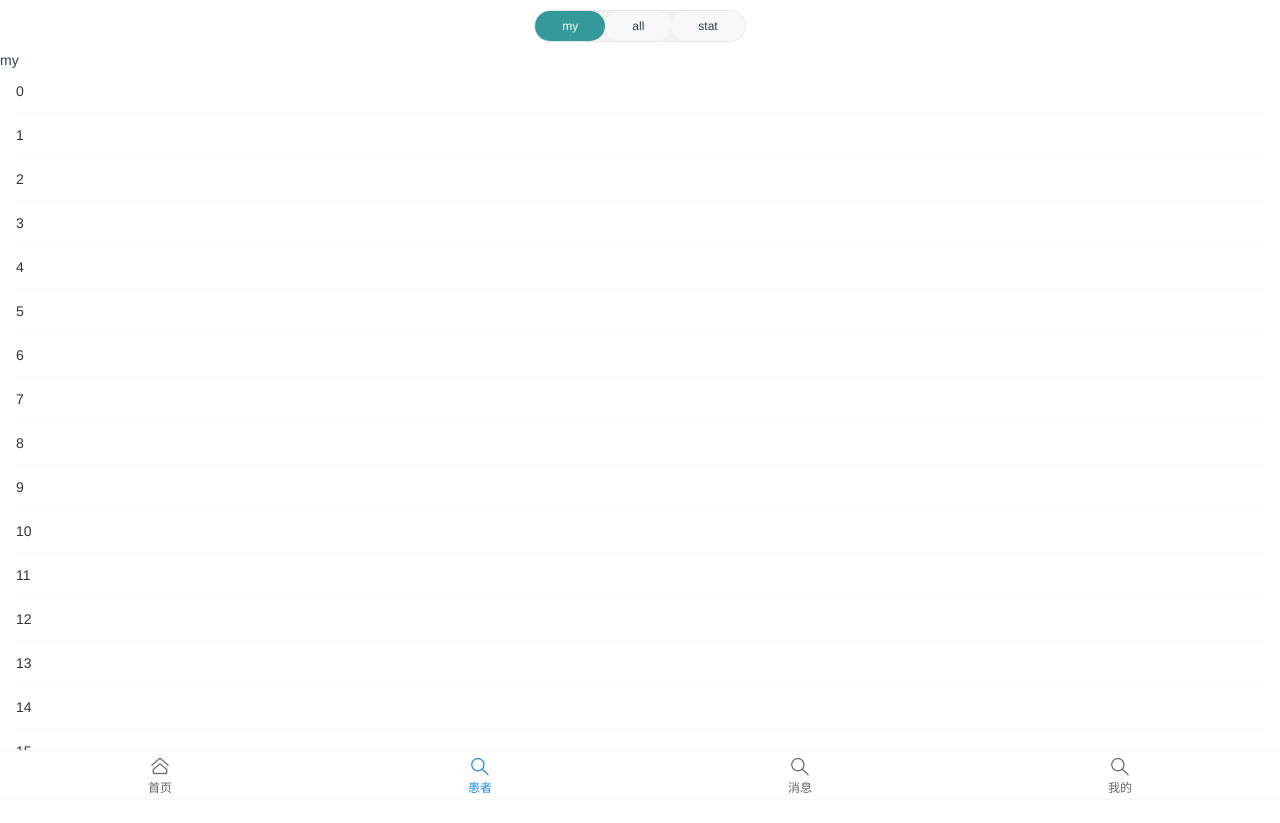
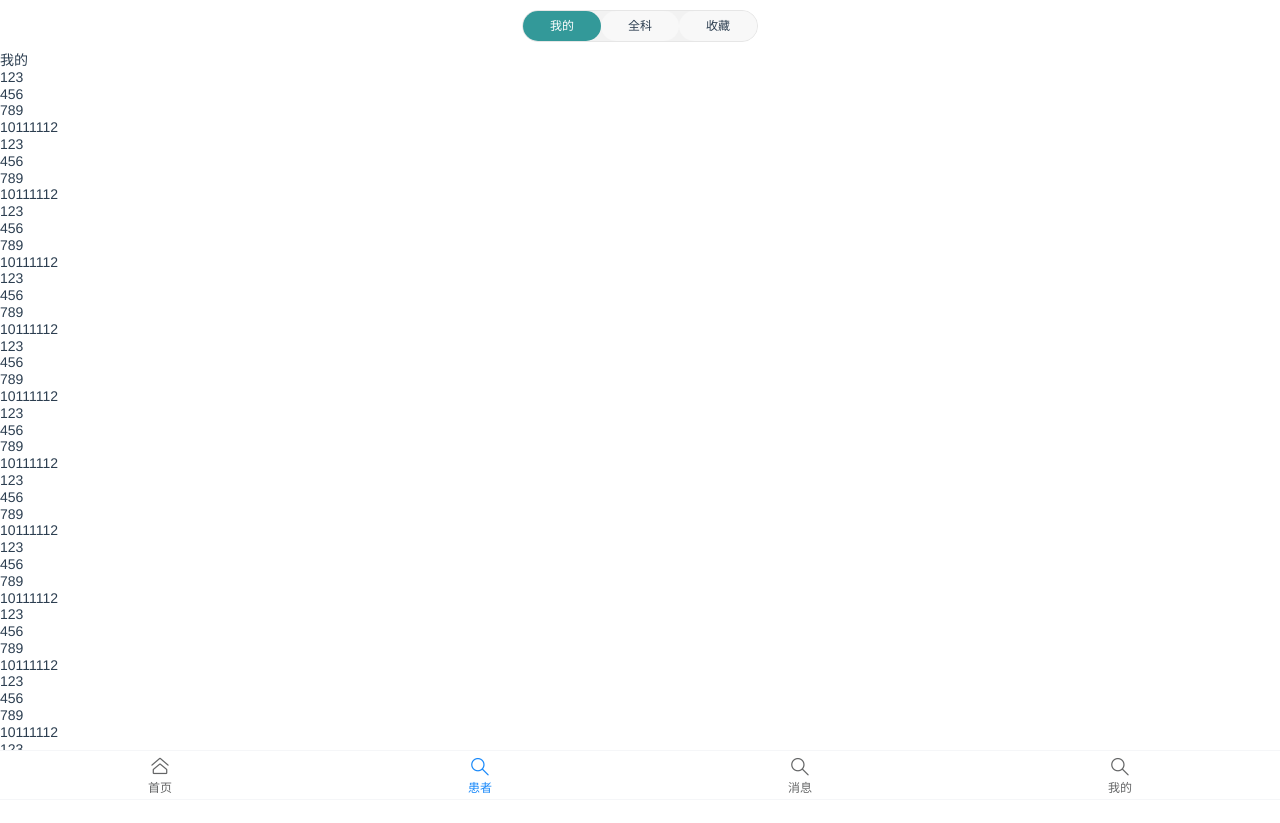
Before and after one commit to appleHcwang/yys_html, a Vue app in the folder yysClient/: page /patient in a window 1280 px wide. Built offline with nearby package versions, Linux system fonts and the light colour scheme.

Commit message:
feat: 患者卡片

```diff
--- a/yysClient/src/components/views/patient/AppTabs.vue
+++ b/yysClient/src/components/views/patient/AppTabs.vue
@@ -7,7 +7,7 @@
         :key="item.name"
         @click="onClick(item.name, item.index)"
       >
-        {{ item.name }}
+        {{ item.label }}
       </span>
     </div>
   </div>
--- a/yysClient/src/components/views/patient/index.vue
+++ b/yysClient/src/components/views/patient/index.vue
@@ -1,8 +1,35 @@
 <template>
   <div class="patient">
-    <app-tabs  ref="apptabs" :options="options" @onChange="onChange"> </app-tabs>
-<!--
+    <app-tabs ref="apptabs" :options="options" @onChange="onChange"> </app-tabs>
+    <van-swipe
+      @change="onChangeIndex"
+      :initial-swipe="page"
+      :loop="false"
+      :show-indicators="false"
+    >
+      <van-swipe-item v-for="item in options" :key="item.name">
+        <div v-if="item.index === 0">
+          {{ item.label }}
+          <van-list
+            v-model="loading"
+            :finished="finished"
+            finished-text="没有更多了"
+            @load="onLoad"
+          >
+            <!-- <van-cell v-for="item in list" :key="item" :title="item" /> -->
 
+        <pat-card v-for="item in list" :key="item">
+
+        </pat-card>
+
+          </van-list>
+        </div>
+
+        <div v-else-if="item.index === 1">
+          {{ item.label }}
+          <div class="search">
+           <van-search v-model="searchValue" placeholder="请输入搜索关键词" />
+          </div>
           <van-list
             v-model="loading"
             :finished="finished"
@@ -10,14 +37,12 @@
             @load="onLoad"
           >
             <van-cell v-for="item in list" :key="item" :title="item" />
-      </van-list> -->
+          </van-list>
+        </div>
 
-    <van-swipe @change="onChangeIndex" :initial-swipe="page" :loop="false" :show-indicators="false">
-      <van-swipe-item v-for="item in options" :key="item.name">
-        {{item.name}}
+        <div v-else-if="item.index === 2">
+          {{ item.label }}
           <van-list
-
-
             v-model="loading"
             :finished="finished"
             finished-text="没有更多了"
@@ -25,6 +50,7 @@
           >
             <van-cell v-for="item in list" :key="item" :title="item" />
           </van-list>
+        </div>
       </van-swipe-item>
     </van-swipe>
   </div>
@@ -32,15 +58,18 @@
 
 <script>
 import AppTabs from "@/components/views/patient/AppTabs.vue";
+import PatCard from "@/components/views/patient/pat-card.vue";
 
 export default {
   // eslint-disable-next-line vue/multi-word-component-names
   name: "Patient",
-  components: { AppTabs },
+  components: { AppTabs,PatCard
+  },
   data() {
     return {
+      searchValue:'',
       list: [],
-      page:0,
+      page: 0,
       loading: false,
       finished: false,
       options: [
@@ -64,14 +93,11 @@ export default {
   },
   methods: {
     onChangeIndex(index) {
-        let obj = this.options[index]
+      let obj = this.options[index];
       this.$refs.apptabs.parentHandleclick(obj.name);
-
     },
     onChange(name, index) {
-
       this.page = index;
-
     },
 
     onLoad() {
@@ -99,9 +125,9 @@ export default {
 
 <!-- Add "scoped" attribute to limit CSS to this component only -->
 <style scoped lang="scss">
-  .van-list{
-    height:calc(100vh - 100px);
+.van-list {
+  height: calc(100vh - 100px);
   overflow: auto;
-    -webkit-overflow-scrolling:touch;
+  -webkit-overflow-scrolling: touch;
 }
 </style>
--- /dev/null
+++ b/yysClient/src/components/views/patient/pat-card.vue
@@ -0,0 +1,30 @@
+<template>
+  <div class="pat-card">
+    <p>123</p>
+    <p>456</p>
+    <p>789</p>
+    <p>10111112</p>
+  </div>
+</template>
+<script>
+export default {
+  name: "PatCard",
+  components: {},
+  props: {
+    options: {
+      type: Object,
+      default: () => {},
+    },
+  },
+  data() {
+    return {
+      active: "",
+    };
+  },
+  watch: {},
+  methods: {},
+};
+</script>
+
+<style lang="scss">
+</style>
```
Lines whose indentation alone changed are shown as unchanged.
